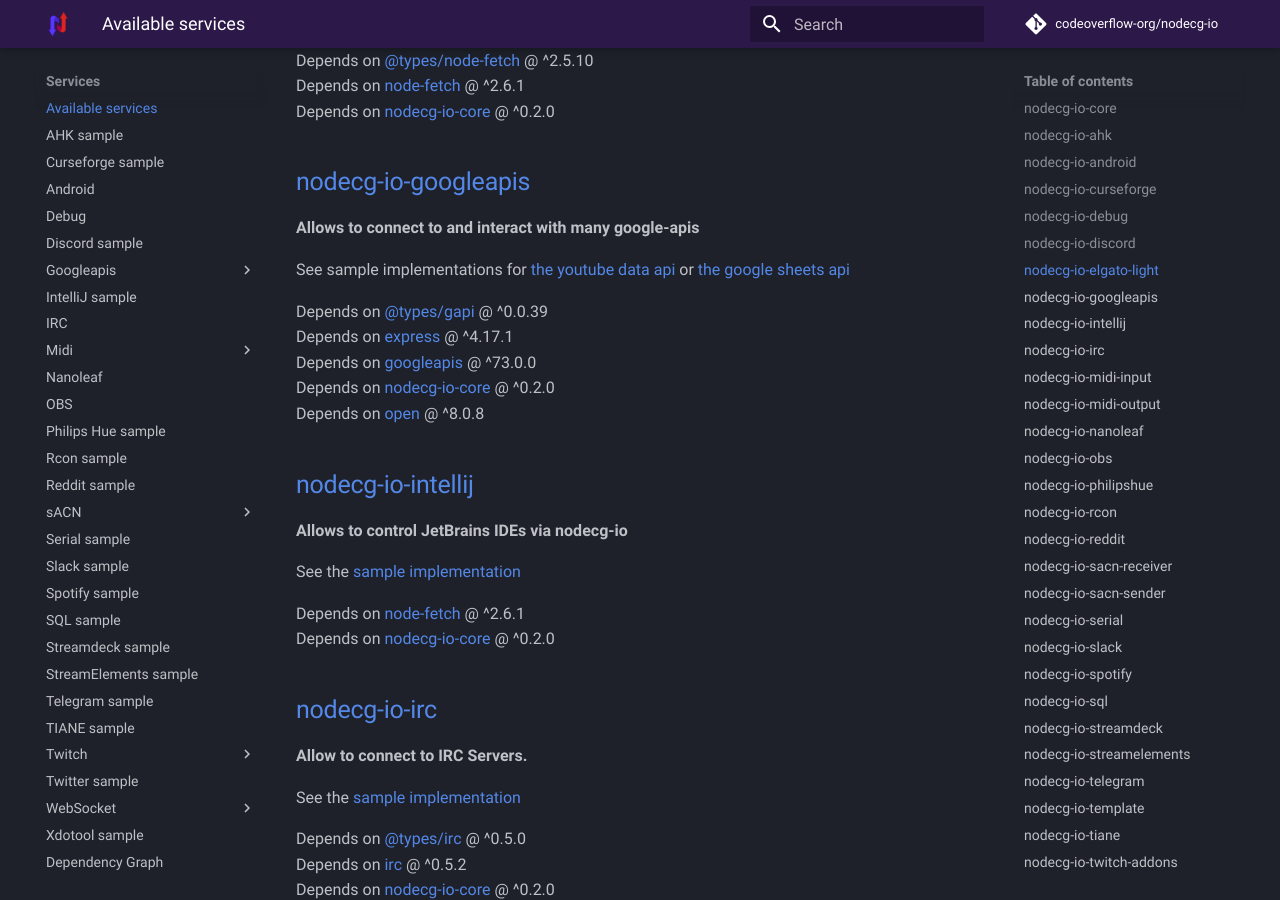
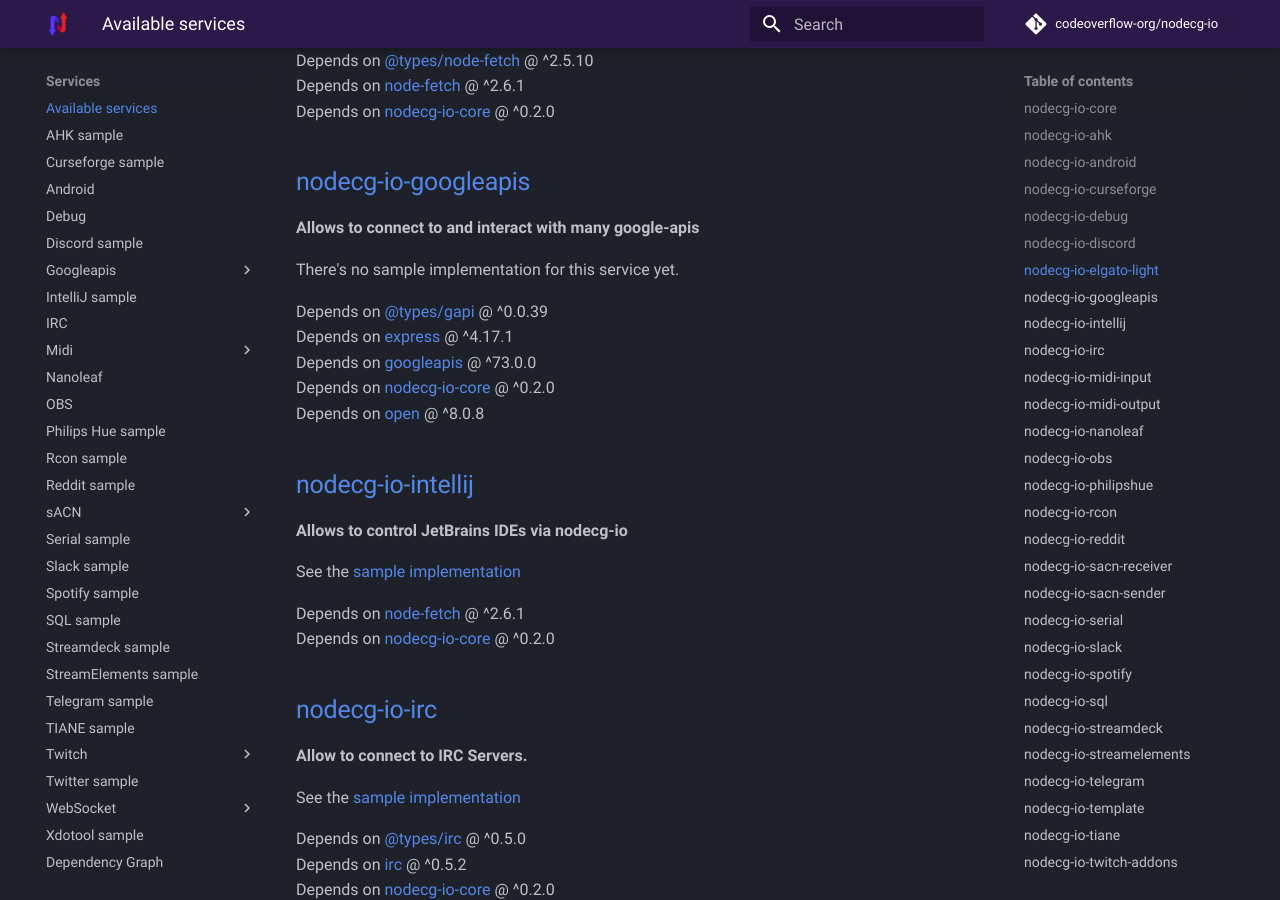
Before and after one commit to codeoverflow-org/nodecg-io-docs, an MkDocs documentation site: the page built from docs/services.md, in a window 1280 px wide and 900 px high, scrolled down 1676 px. Built offline with MkDocs 1.6.1 and Material for MkDocs 9.7.7, drawn with Linux system fonts in a browser that asks for light colours; comment, search, counter and statistics services are not loaded; the version menu is left out.

Commit message:
Update generated documentation (codeoverflow-org/nodecg-io@38ebc73ec083ab89073385740c297f3bf0ed0f24)

```diff
--- a/docs/services.md
+++ b/docs/services.md
@@ -69,7 +69,7 @@
 
 **Allows to connect to and interact with many google-apis**
 
-See sample implementations for [the youtube data api](samples/youtube.md) or [the google sheets api](samples/gsheets.md)
+There's no sample implementation for this service yet.
 
 Depends on [@types/gapi](https://www.npmjs.com/package/@types/gapi) @ ^0.0.39 <br>
 Depends on [express](https://www.npmjs.com/package/express) @ ^4.17.1 <br>
```
